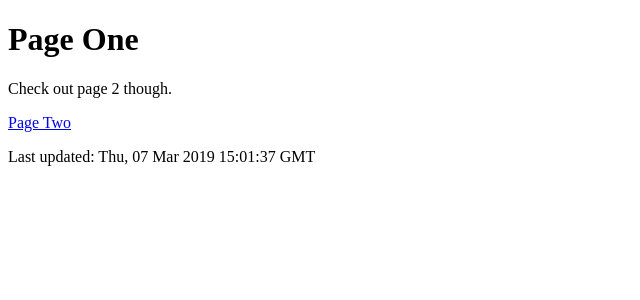
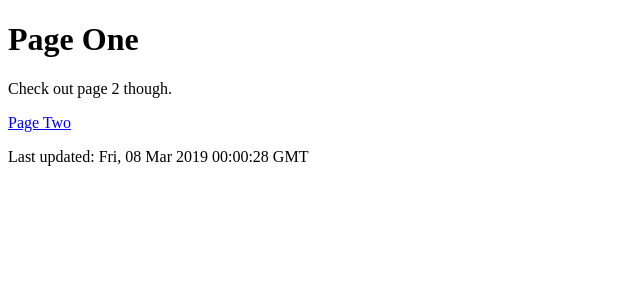
Before and after one commit to pcraig3/az-next, a Next.js app: page / in a window 1280 px wide. Shown: the top 300 px of the page, without its empty margins (0-640 px from the left). Built offline with nearby package versions, Linux system fonts and the light colour scheme.

Commit message:
Update timestamp on index page

```diff
--- a/pages/index.js
+++ b/pages/index.js
@@ -8,7 +8,7 @@ const Index = () => (
       <a>Page Two</a>
     </Link>
     <br />
-    <p>Last updated: Thu, 07 Mar 2019 15:01:37 GMT</p>
+    <p>Last updated: Fri, 08 Mar 2019 00:00:28 GMT</p>
   </div>
 )
 
```
